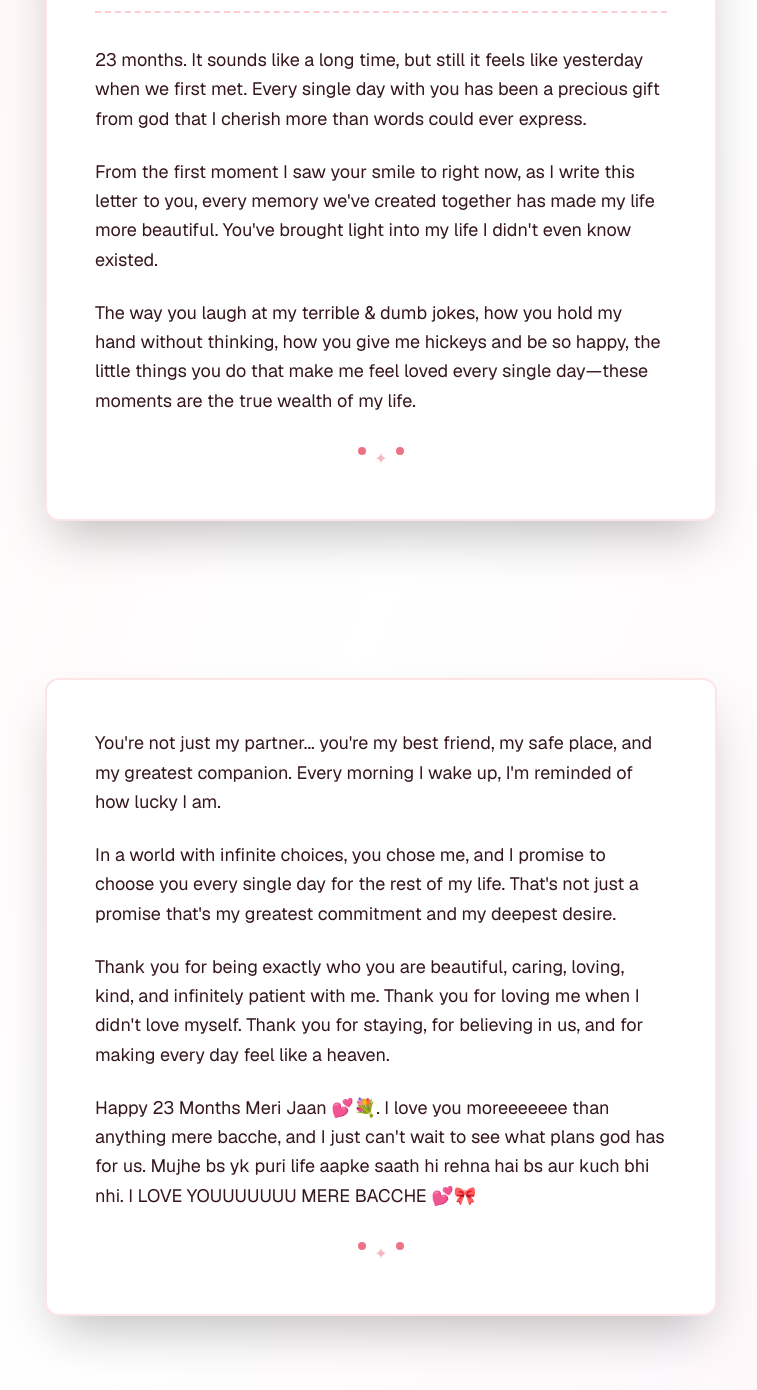
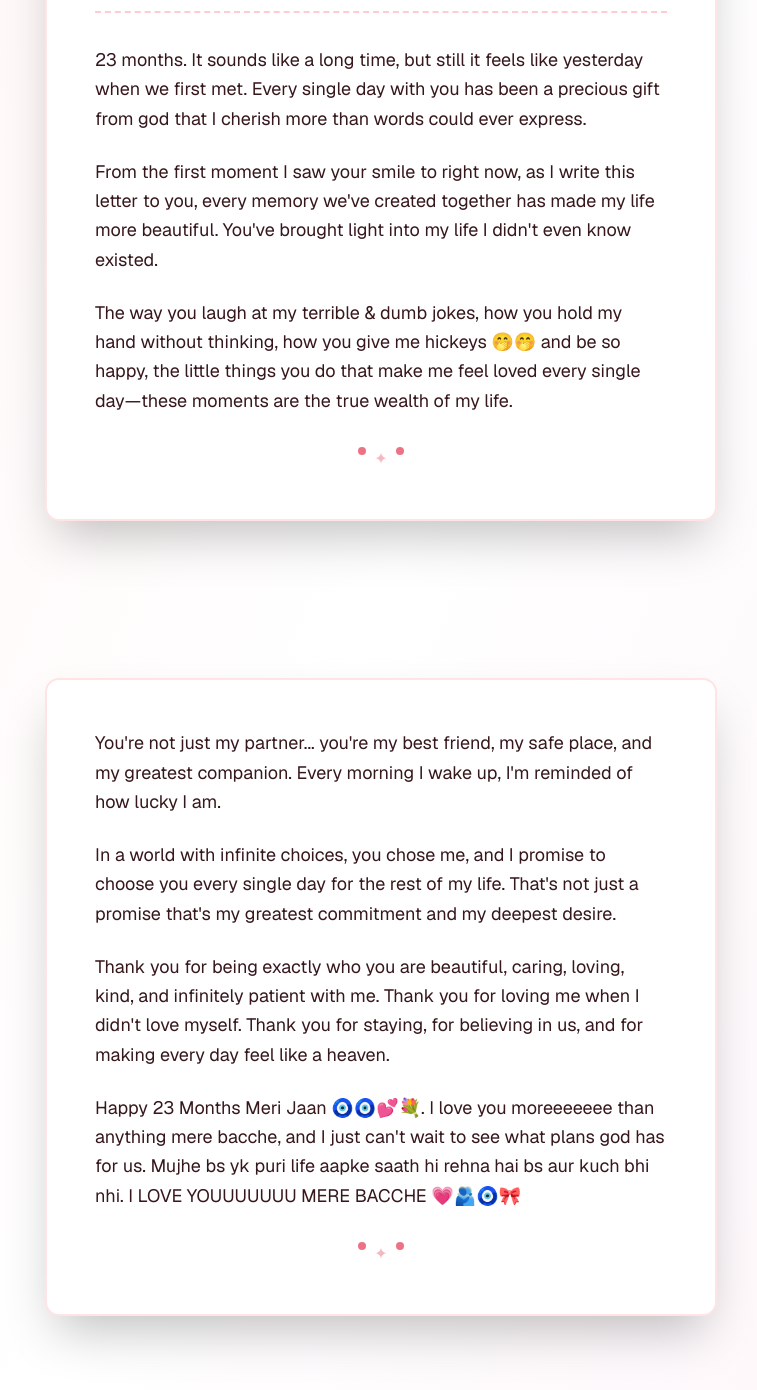
Before and after one commit to ArjavJain07/letter, a Next.js app: page / in a window 1280 px wide. Shown: the part 1003-2393 px from the top of the page, without its empty margins (259-1016 px from the left). Built offline with nearby package versions, Linux system fonts and the light colour scheme.

Commit message:
Update anniversary-letter.tsx

```diff
--- a/components/anniversary-letter.tsx
+++ b/components/anniversary-letter.tsx
@@ -84,7 +84,7 @@ export function AnniversaryLetter() {
                   className="text-lg leading-relaxed text-foreground dark:text-slate-100 opacity-0 animate-slide-up"
                   style={{ animationDelay: "1s" }}
                 >
-                  The way you laugh at my terrible & dumb jokes, how you hold my hand without thinking, how you give me hickeys and
+                  The way you laugh at my terrible & dumb jokes, how you hold my hand without thinking, how you give me hickeys 🤭🤭 and
                   be so happy, the little things you do that make me feel loved every single day—these moments are the true wealth of my life.
                 </p>
               </div>
@@ -138,9 +138,9 @@ export function AnniversaryLetter() {
                   className="text-lg leading-relaxed text-foreground dark:text-slate-100 opacity-0 animate-slide-up"
                   style={{ animationDelay: "1.2s" }}
                 >
-                  Happy 23 Months Meri Jaan 💕💐. I love you moreeeeeee than anything mere bacche, and
+                  Happy 23 Months Meri Jaan 🧿🧿💕💐. I love you moreeeeeee than anything mere bacche, and
                   I just can't wait to see what plans god has for us. Mujhe bs yk puri life aapke saath
-                  hi rehna hai bs aur kuch bhi nhi. I LOVE YOUUUUUUU MERE BACCHE 💕🎀
+                  hi rehna hai bs aur kuch bhi nhi. I LOVE YOUUUUUUU MERE BACCHE 💗🫂🧿🎀
                 </p>
               </div>
 
```
